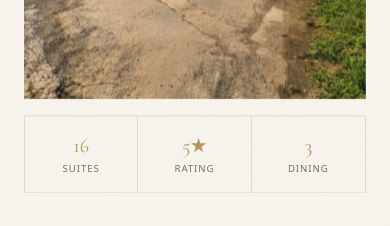
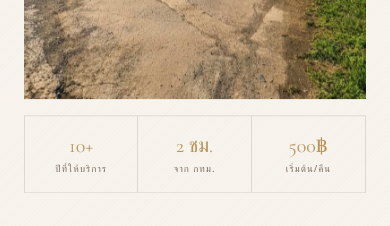
Before and after one commit to crakky2515-ai/Claude, a Next.js app: page / in a window 390 px wide. Shown: the part 2800-3026 px from the top of the page. Built offline with nearby package versions, Linux system fonts and the light colour scheme.

Commit message:
fix: update mobile stats section

```diff
--- a/app/page.tsx
+++ b/app/page.tsx
@@ -55,7 +55,7 @@ export default function Home() {
             <div className="relative hover-frame about-float">
               <TiltImage src="/resort.jpg" alt="บ้านริมคลอง รีสอร์ท" className="w-full aspect-[4/5] object-cover" />
               <div className="md:hidden grid grid-cols-3 mt-4 border border-black/10">
-                {[["16","Suites"],["5★","Rating"],["3","Dining"]].map(([n,l]) => (
+                {[["10+","ปีที่ให้บริการ"],["2 ชม.","จาก กทม."],["500฿","เริ่มต้น/คืน"]].map(([n,l]) => (
                   <div key={l} className="text-center py-4 border-r border-black/10 last:border-r-0">
                     <div className="text-[#B8935A] text-xl" style={{ fontFamily: "var(--font-cormorant), serif" }}>{n}</div>
                     <div className="text-[0.6rem] tracking-widest uppercase text-[#7A6E62] mt-0.5">{l}</div>
```
